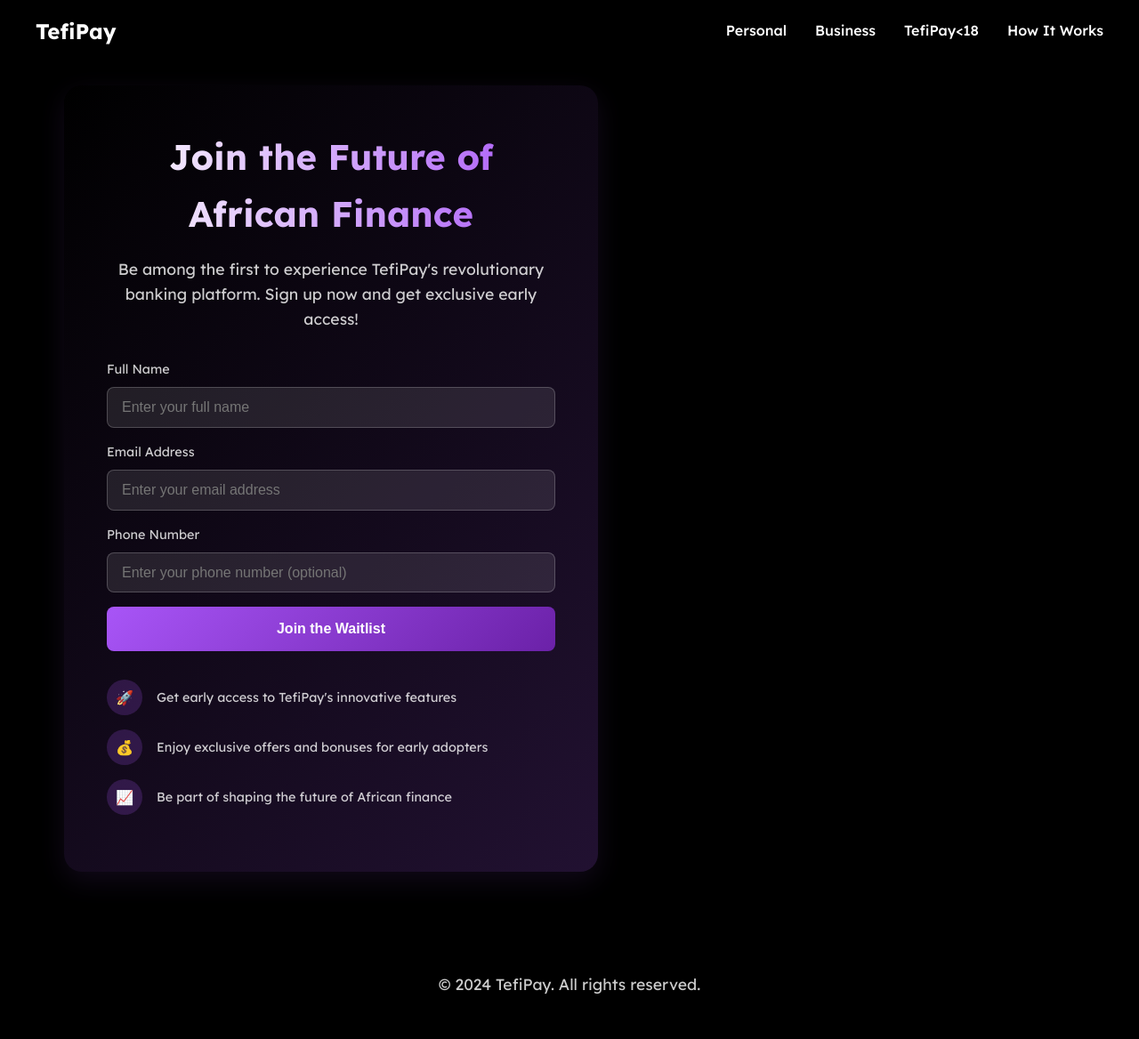
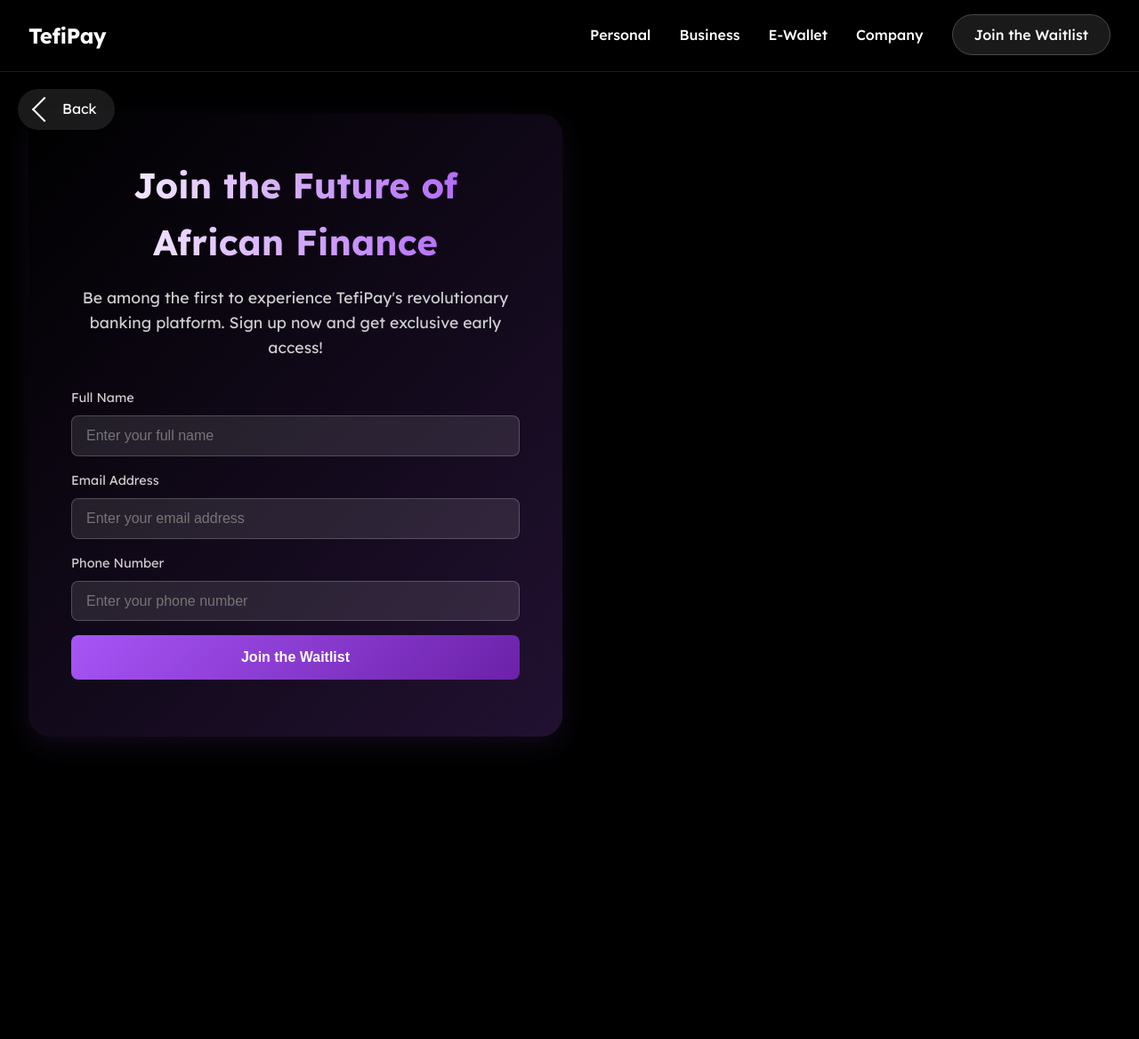
Before and after one commit to DanielCoded/tefi, a plain HTML site: page join-waitlist.html in a window 1280 px wide. Shown: the whole page at 89% size. After the commit the page ends 956 px from the top, so only its background shows below. Drawn offline with nearby package versions, Linux system fonts and the light colour scheme.

Commit message:
Update join-waitlist.html

```diff
--- a/join-waitlist.html
+++ b/join-waitlist.html
@@ -3,7 +3,6 @@
 <head>
     <meta charset="UTF-8">
     <meta name="viewport" content="width=device-width, initial-scale=1.0">
-    <link rel="icon" type="image/x-icon" href="/tp 2.png">
     <title>Join the Waitlist - TefiPay</title>
     <link href="https://fonts.googleapis.com/css2?family=Lexend:wght@300;400;500;600;700&display=swap" rel="stylesheet">
     <style>
@@ -24,27 +23,29 @@
         }
 
         .container {
-            max-width: 1200px;
+            max-width: 1400px;
             margin: 0 auto;
             padding: 0 2rem;
             width: 100%;
         }
 
         .navbar {
-            background: rgba(0, 0, 0, 0.8);
-            backdrop-filter: blur(10px);
             position: fixed;
             top: 0;
             left: 0;
-            right: 0;
+            width: 100%;
             z-index: 1000;
+            backdrop-filter: blur(10px);
+            -webkit-backdrop-filter: blur(10px);
+            background: rgba(0, 0, 0, 0.5);
+            border-bottom: 1px solid rgba(255, 255, 255, 0.1);
         }
 
-        .navbar-content {
+        .navbar-container {
             display: flex;
             justify-content: space-between;
             align-items: center;
-            padding: 1rem 0;
+            height: 80px;
         }
 
         .logo {
@@ -52,22 +53,41 @@
             font-weight: 700;
             color: #fff;
             text-decoration: none;
+            letter-spacing: -0.02em;
         }
 
-        .nav-links {
+        .nav-menu {
             display: flex;
             gap: 2rem;
+            align-items: center;
+            list-style: none;
         }
 
         .nav-link {
             color: #fff;
             text-decoration: none;
             font-weight: 500;
-            transition: color 0.3s ease;
+            font-size: 1rem;
+            transition: opacity 0.3s ease;
         }
 
         .nav-link:hover {
-            color: #a855f7;
+            opacity: 0.7;
+        }
+
+        .nav-cta {
+            background: rgba(255, 255, 255, 0.1);
+            backdrop-filter: blur(10px);
+            -webkit-backdrop-filter: blur(10px);
+            padding: 0.75rem 1.5rem;
+            border-radius: 100px;
+            border: 1px solid rgba(255, 255, 255, 0.2);
+            transition: all 0.3s ease;
+        }
+
+        .nav-cta:hover {
+            background: rgba(255, 255, 255, 0.2);
+            border-color: rgba(255, 255, 255, 0.3);
         }
 
         .main-content {
@@ -75,12 +95,12 @@
             display: flex;
             align-items: center;
             justify-content: center;
-            padding: 6rem 0;
+            padding: 8rem 0;
         }
 
         .waitlist-container {
             background: linear-gradient(135deg, rgba(0, 0, 0, 0.8) 0%, rgba(168, 85, 247, 0.2) 100%);
-            border-radius: 20px;
+            border-radius: 24px;
             padding: 3rem;
             max-width: 600px;
             width: 100%;
@@ -161,46 +181,55 @@
             box-shadow: 0 4px 20px rgba(168, 85, 247, 0.4);
         }
 
-        .benefits {
-            margin-top: 2rem;
-            text-align: left;
+        .back-button {
+            position: fixed;
+            top: 100px;
+            left: 20px;
+            background: rgba(255, 255, 255, 0.1);
+            border: none;
+            color: #fff;
+            padding: 10px 20px;
+            border-radius: 30px;
+            cursor: pointer;
+            transition: all 0.3s ease;
+            display: flex;
+            align-items: center;
+            gap: 10px;
+            text-decoration: none;
         }
 
-        .benefit-item {
-            display: flex;
-            align-items: center;
-            margin-bottom: 1rem;
+        .back-button:hover {
+            background: rgba(255, 255, 255, 0.2);
         }
 
-        .benefit-icon {
-            background: rgba(168, 85, 247, 0.2);
-            border-radius: 50%;
-            width: 40px;
-            height: 40px;
-            display: flex;
-            align-items: center;
-            justify-content: center;
-            margin-right: 1rem;
+        .back-arrow {
+            width: 20px;
+            height: 20px;
+            border-top: 2px solid #fff;
+            border-left: 2px solid #fff;
+            transform: rotate(-45deg);
+            transition: transform 0.3s ease;
         }
 
-        .benefit-text {
-            font-size: 0.9rem;
-            color: rgba(255, 255, 255, 0.8);
+        .back-button:hover .back-arrow {
+            transform: rotate(-45deg) translate(-3px, -3px);
         }
 
-        footer {
-            background: rgba(0, 0, 0, 0.8);
-            padding: 1rem 0;
-            text-align: center;
+        #submitMessage {
+            margin-top: 1rem;
+            font-weight: 600;
         }
 
-        .footer-content {
-            font-size: 0.9rem;
-            color: rgba(255, 255, 255, 0.6);
+        .success {
+            color: #4ade80;
+        }
+
+        .error {
+            color: #f87171;
         }
 
         @media (max-width: 768px) {
-            .nav-links {
+            .nav-menu {
                 display: none;
             }
 
@@ -215,19 +244,27 @@
             p {
                 font-size: 1rem;
             }
+
+            .back-button {
+                top: auto;
+                bottom: 20px;
+                left: 50%;
+                transform: translateX(-50%);
+            }
         }
     </style>
 </head>
 <body>
     <nav class="navbar">
-        <div class="container navbar-content">
+        <div class="container navbar-container">
             <a href="index.html" class="logo">TefiPay</a>
-            <div class="nav-links">
-                <a href="index.html#personal" class="nav-link">Personal</a>
-                <a href="index.html#business" class="nav-link">Business</a>
-                <a href="index.html#tefipay18" class="nav-link">TefiPay&lt;18</a>
-                <a href="index.html#how-it-works" class="nav-link">How It Works</a>
-            </div>
+            <ul class="nav-menu">
+                <li><a href="index.html#personal" class="nav-link">Personal</a></li>
+                <li><a href="index.html#business" class="nav-link">Business</a></li>
+                <li><a href="index.html#tefipay18" class="nav-link">E-Wallet</a></li>
+                <li><a href="index.html#company" class="nav-link">Company</a></li>
+                <li><a href="#" class="nav-link nav-cta">Join the Waitlist</a></li>
+            </ul>
         </div>
     </nav>
 
@@ -247,50 +284,69 @@
                     </div>
                     <div class="form-group">
                         <label for="phone">Phone Number</label>
-                        <input type="tel" id="phone" name="phone" placeholder="Enter your phone number (optional)">
+                        <input type="tel" id="phone" name="phone" placeholder="Enter your phone number">
                     </div>
                     <button type="submit">Join the Waitlist</button>
                 </form>
-                <div class="benefits">
-                    <div class="benefit-item">
-                        <div class="benefit-icon">🚀</div>
-                        <div class="benefit-text">Get early access to TefiPay's innovative features</div>
-                    </div>
-                    <div class="benefit-item">
-                        <div class="benefit-icon">💰</div>
-                        <div class="benefit-text">Enjoy exclusive offers and bonuses for early adopters</div>
-                    </div>
-                    <div class="benefit-item">
-                        <div class="benefit-icon">📈</div>
-                        <div class="benefit-text">Be part of shaping the future of African finance</div>
-                    </div>
-                </div>
+                <div id="submitMessage"></div>
             </div>
         </div>
     </main>
 
-    <footer>
-        <div class="container footer-content">
-            <p>&copy; 2024 TefiPay. All rights reserved.</p>
-        </div>
-    </footer>
+    <a href="index.html" class="back-button">
+        <span class="back-arrow"></span>
+        Back
+    </a>
 
+    <script src="https://www.gstatic.com/firebasejs/9.22.0/firebase-app-compat.js"></script>
+    <script src="https://www.gstatic.com/firebasejs/9.22.0/firebase-firestore-compat.js"></script>
+    <script src="https://cdn.jsdelivr.net/npm/canvas-confetti@1.5.1/dist/confetti.browser.min.js"></script>
     <script>
-        document.getElementById('waitlistForm').addEventListener('submit', function(e) {
+        // Initialize Firebase
+        const firebaseConfig = {
+    apiKey: "AIzaSyDlS7-WKloQq0_p7sIJ6Gfh0pw3z86AHmw",
+  authDomain: "tefipay-ba888.firebaseapp.com",
+  projectId: "tefipay-ba888",
+  storageBucket: "tefipay-ba888.firebasestorage.app",
+  messagingSenderId: "801163667947",
+  appId: "1:801163667947:web:9d8b7d3a685842973bd1ae",
+  measurementId: "G-YTXNJW4SEF"
+  };
+
+        firebase.initializeApp(firebaseConfig);
+        const db = firebase.firestore();
+
+        // Form submission
+        const waitlistForm = document.getElementById('waitlistForm');
+        const submitMessage = document.getElementById('submitMessage');
+
+        waitlistForm.addEventListener('submit', async (e) => {
             e.preventDefault();
-            // Here you would typically send the form data to your server
-            alert('Thank you for joining the waitlist! We\'ll be in touch soon.');
-            this.reset();
-        });
+            const name = document.getElementById('name').value;
+            const email = document.getElementById('email').value;
+            const phone = document.getElementById('phone').value;
 
-        // Smooth scroll for anchor links
-        document.querySelectorAll('a[href^="#"]').forEach(anchor => {
-            anchor.addEventListener('click', function (e) {
-                e.preventDefault();
-                document.querySelector(this.getAttribute('href')).scrollIntoView({
-                    behavior: 'smooth'
+            try {
+                await db.collection('waitlist').add({
+                    name,
+                    email,
+                    phone,
+                    timestamp: firebase.firestore.FieldValue.serverTimestamp()
                 });
-            });
+
+                submitMessage.textContent = 'Thank you for joining our waitlist!';
+                submitMessage.className = 'success';
+                waitlistForm.reset();
+                confetti({
+                    particleCount: 100,
+                    spread: 70,
+                    origin: { y: 0.6 }
+                });
+            } catch (error) {
+                console.error('Error adding document: ', error);
+                submitMessage.textContent = 'An error occurred. Please try again.';
+                submitMessage.className = 'error';
+            }
         });
     </script>
 </body>
```
